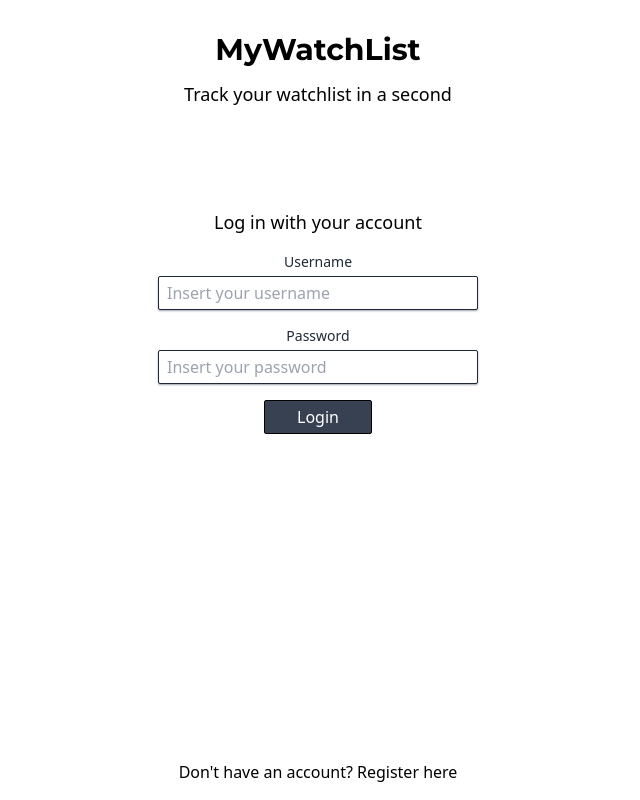
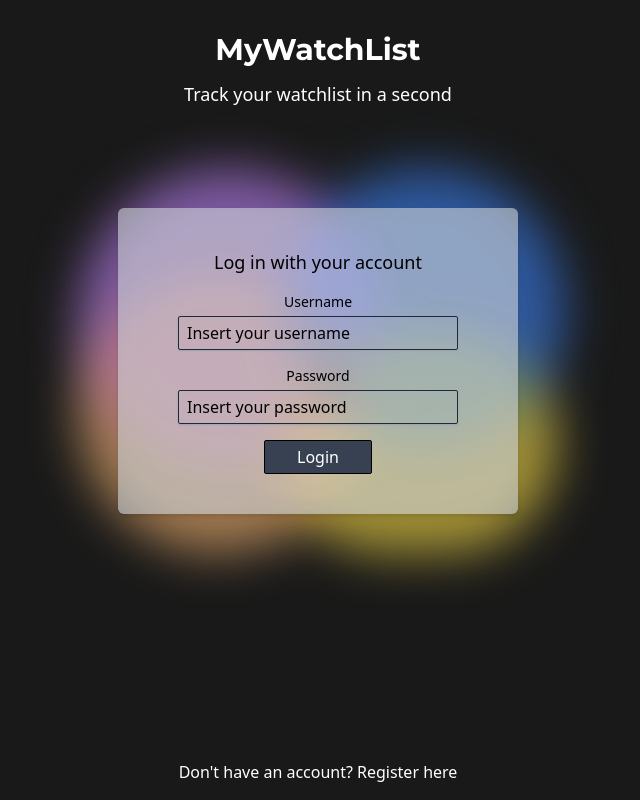
Before and after one commit to JamesL1408/MyWatchList, a Next.js app: page / in a window 1280 px wide. Shown: the whole page, without its empty margins (322-962 px from the left). Built offline with nearby package versions, Linux system fonts and the light colour scheme.

Commit message:
dark theme

```diff
--- a/components/MovieCardSquare.js
+++ b/components/MovieCardSquare.js
@@ -25,7 +25,7 @@ function MovieCardSquare({Img,Title,Desc,Stars,Company,Date,Id}) {
   return (
     <>
     {isPressed===true && (
-                <div data-aos='zoom-in' className='absolute z-50 pt-[60px] top-0 right-0 bottom-0 left-0 h-full w-full flex flex-col items-center justify-start cursor-default bg-white'>
+                <div data-aos='zoom-in' className='absolute z-50 pt-[60px] top-0 right-0 bottom-0 left-0 h-full w-full flex flex-col items-center justify-start cursor-default bg-black bg-opacity-95'>
                 <div className='flex w-full h-[180px] '>
                     <div className='min-w-[180px] h-full relative'>
                         <Image priority src={Img} layout='fill' objectFit='fill'/>
--- a/components/WatchListCard.js
+++ b/components/WatchListCard.js
@@ -23,7 +23,7 @@ function WatchListCard({Img,Title,Duration,Stars,Id,Date,Desc}) {
   return (
     <>
         {isPressed===true && (
-                <div className='fixed z-50 pt-[60px] top-0 right-0 bottom-0 left-0 h-full w-full flex flex-col items-center justify-start cursor-default bg-white'>
+                <div className='fixed z-50 pt-[60px] top-0 right-0 bottom-0 left-0 h-full w-full flex flex-col items-center justify-start cursor-default bg-black bg-opacity-95'>
                 <div className='flex w-full h-[200px] bg-black'>
                     <div className='min-w-[200px] h-full relative'>
                         <Image priority src={Img} layout='fill' objectFit='fill'/>
--- a/components/WatchListCardSquare.js
+++ b/components/WatchListCardSquare.js
@@ -24,7 +24,7 @@ function WatchListCardSquare({Img,Title,Duration,Stars,Id,Company,Date,Desc}) {
   return (
     <>
       {isPressed===true && (
-                <div className='fixed z-50 pt-[60px] top-0 right-0 bottom-0 left-0 h-full w-full flex flex-col items-center justify-start cursor-default bg-white'>
+                <div className='fixed z-50 pt-[60px] top-0 right-0 bottom-0 left-0 h-full w-full flex flex-col items-center justify-start cursor-default bg-black bg-opacity-95'>
                 <div className='flex w-full h-[200px] bg-black'>
                     <div className='min-w-[200px] h-full relative'>
                         <Image priority src={Img} layout='fill' objectFit='fill'/>
--- a/pages/homeScreen.js
+++ b/pages/homeScreen.js
@@ -57,7 +57,7 @@ function homeScreen() {
 
 
   return (
-    <div className='h-screen  '>
+    <div className='h-screen bg-black bg-opacity-95 text-white  '>
         <Head>
             <title>MyWatchList - Home</title>
             <link rel="icon" href="/movieReel.ico" />
@@ -70,16 +70,16 @@ function homeScreen() {
         <Header/>
 
         <main className='flex pt-[60px] h-screen w-full'>
-          <section className=' bg-white z-10 border-r border-gray-200 hidden 600pix:flex flex-col items-center py-2 min-w-[150px]'>
+          <section className=' bg-black bg-opacity-95 z-10 border-r border-gray-600 hidden 600pix:flex flex-col items-center py-2 min-w-[150px]'>
             <div className='flex flex-col space-y-2 items-center justify-center mt-[70px]'>
                 <div className=' relative h-[100px] w-[100px] rounded-full'>
                 <Image priority src={PP} layout='fill' className='rounded-full' />
             </div>
             <h1 className='font-semibold font-Montserrat text-lg'>James</h1>
             </div>
-            <div className='w-full h-[1px] bg-black mt-10'></div>
+            <div className='w-full h-[1px] bg-gray-600 mt-10'></div>
             <h1 className='my-[6px] font-medium '>Home</h1>
-            <div className='w-full h-[1px] bg-black'></div>
+            <div className='w-full h-[1px] bg-gray-600'></div>
         </section>
 
         <section className='h-full flex flex-col z-10 flex-grow items-start overflow-hidden '>
@@ -89,7 +89,7 @@ function homeScreen() {
               <input onChange={(event)=>{
                 setSearchTerm(event.target.value);
               }}
-              type="search" name="" id="" placeholder='Search movies' className='border border-black border-opacity-70 px-1 rounded-md w-[300px] outline-none' />
+              type="search" name="" id="" placeholder='Search movies' className='border border-black border-opacity-70 px-1 rounded-md w-[300px] outline-none text-black' />
             </div>
 
             <h1 className='text-xl font-Montserrat mt-6 ml-3 font-semibold'>New Releases</h1>
--- a/pages/index.js
+++ b/pages/index.js
@@ -1,8 +1,8 @@
 import Head from 'next/head'
 import Image from 'next/image'
 
-const USERNAME = "James"
-const PASSWORD = "Pass"
+const USERNAME = "watch"
+const PASSWORD = "list"
 
 const Home = () => {
 
@@ -17,7 +17,7 @@ const Home = () => {
   }
 
   return (
-    <div className="flex min-h-screen flex-col items-center justify-start pb-2 pt-8 space-y-[100px]">
+    <div className="flex h-screen w-full flex-col items-center justify-start pb-2 pt-8 space-y-[100px] relative overflow-hidden bg-black bg-opacity-90 ">
       <Head>
         <title>MyWatchList</title>
         <link rel="icon" href="/movieReel.ico" />
@@ -26,27 +26,36 @@ const Home = () => {
         <link href="https://fonts.googleapis.com/css2?family=Montserrat:ital,wght@0,100;0,200;0,300;0,400;0,500;0,600;0,700;0,800;0,900;1,100;1,200;1,300;1,400;1,500;1,600;1,700;1,800;1,900&display=swap" rel="stylesheet"></link>
       </Head>
 
-      <div className='flex flex-col items-center justify-center text-center space-y-3'>
+      <div className='flex flex-col items-center justify-center text-center space-y-3 text-white'>
         <h1 className='font-Montserrat font-bold text-3xl'>MyWatchList</h1>
         <h3 className='text-lg'>Track your watchlist in a second</h3>
       </div>
 
-      <div className='flex flex-col items-center justify-center space-y-4 w-full'>
+
+      <div className='relative flex items-center justify-center z-50'>
+        <div className='h-[300px] w-[300px] rounded-full bg-purple-400  -top-10 -left-10 z-20 flex  absolute mix-blend-multiply filter blur-xl opacity-60 animate-blob'></div>
+        <div className='h-[280px] w-[280px] rounded-full bg-blue-500  -top-10 -right-12 z-20 flex  absolute mix-blend-multiply filter blur-xl opacity-60 animate-blob'></div>
+        <div className='h-[280px] w-[280px] rounded-full bg-orange-300  -bottom-10 -left-10 z-20 flex  absolute mix-blend-multiply filter blur-xl opacity-60'></div>
+        <div className='h-[220px] w-[280px] rounded-full bg-yellow-300  -bottom-10 -right-10 z-20 flex  absolute mix-blend-multiply filter blur-xl opacity-60'></div>
+
+        <div className='flex flex-col items-center justify-center space-y-4 w-[360px] sm:w-[400px] py-10 rounded-md shadow-md  z-50 bg-gray-300 bg-opacity-60'>
           <h3 className='text-lg font-medium'>Log in with your account</h3>
           <div className='flex flex-col items-center justify-center w-[70%] space-y-1 relative '>
-          <h4 className=' text-sm text-gray-800'>Username</h4>
-          <input className='w-full max-w-[320px] border border-gray-800 px-2 py-1 outline-none rounded-sm shadow-sm shadow-gray-400' type="text" name="username" id="username" placeholder='Insert your username' />
+            <h4 className=' text-sm text-black font-medium'>Username</h4>
+            <input className='w-full max-w-[320px] border border-gray-800 px-2 py-1 outline-none rounded-sm placeholder:text-black shadow-sm shadow-gray-400 bg-transparent' type="text" name="username" id="username" placeholder='Insert your username'  />
           </div>
           <div className='flex flex-col items-center justify-center w-full space-y-1 relative '>
-          <div className='flex items-center justify-start'><h4 className='text-sm text-gray-800'>Password</h4></div>
-          <input className='w-[70%] max-w-[320px] border border-gray-800 px-2 py-1 outline-none rounded-sm shadow-sm shadow-gray-400' type="password" name="password" id="password" placeholder='Insert your password' />
+            <div className='flex items-center justify-start'><h4 className='text-sm text-black font-medium'>Password</h4></div>
+            <input className='w-[70%] max-w-[320px] border border-gray-800 px-2 py-1 outline-none rounded-sm shadow-sm shadow-gray-400 bg-transparent placeholder:text-black' type="password" name="password" id="password" placeholder='Insert your password' />
           </div>
           <button className='px-8 py-1 bg-gray-700 font-medium text-white rounded-sm border border-black hover:brightness-110 hover:bg-green-500 transition-all duration-200 ease-in-out ' onClick={Login}>
             Login
           </button>
         </div>
-      <div className='flex flex-col 600pix:flex-row space-x-1 absolute bottom-4 left-1/2 -translate-x-1/2 items-center'>
-        <h2>Don't have an account?</h2>
+      </div>
+
+      <div className='flex flex-col 600pix:flex-row space-x-1 absolute bottom-4 left-1/2 -translate-x-1/2 items-center text-white'>
+        <h2 className='whitespace-nowrap'>Don't have an account?</h2>
         <a className='hover:underline hover:text-blue-600' href="">Register here</a>
       </div>
     </div>
--- a/tailwind.config.js
+++ b/tailwind.config.js
@@ -15,6 +15,25 @@ module.exports = {
         '900pix':'900px',
         '1300pix':'1300px',
         '1550pix':'1550px',
+      },
+      animation:{
+        blob:"blob 3s infinite"
+      },
+      keyframes:{
+        Blob:{
+          "0%":{
+            transform:"translate(0px, 0px) scale(1)",
+          },
+          "33%":{
+            transform:"translate(30px, -50px) scale(1.2)",
+          },
+          "66%":{
+            transform:"translate(-20px, 20px) scale(0.8)",
+          },
+          "100%":{
+            transform:"translate(0px, 0px) scale(1)",
+          },
+        }
       }
     },
   },
```
Also changed, not shown: components/Header.js (+5 -5 lines). Lines whose indentation alone changed are shown as unchanged.
